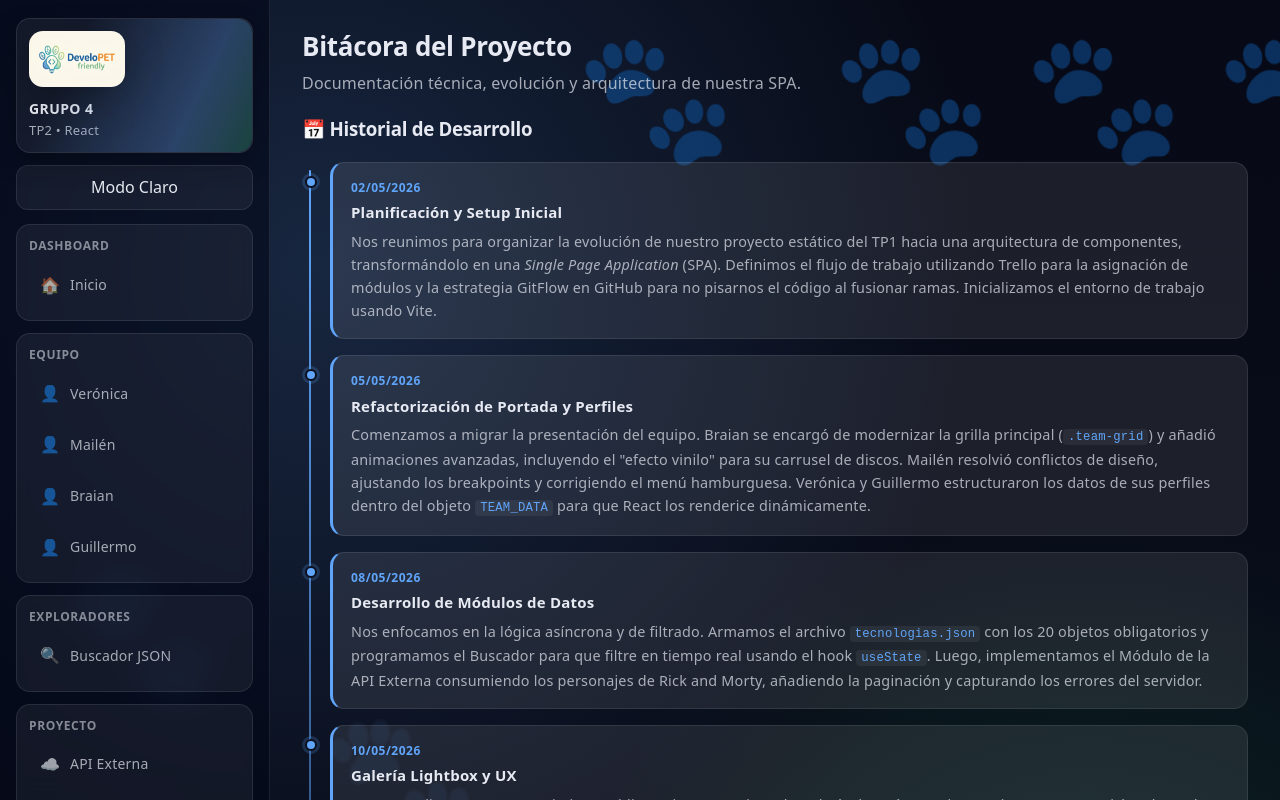
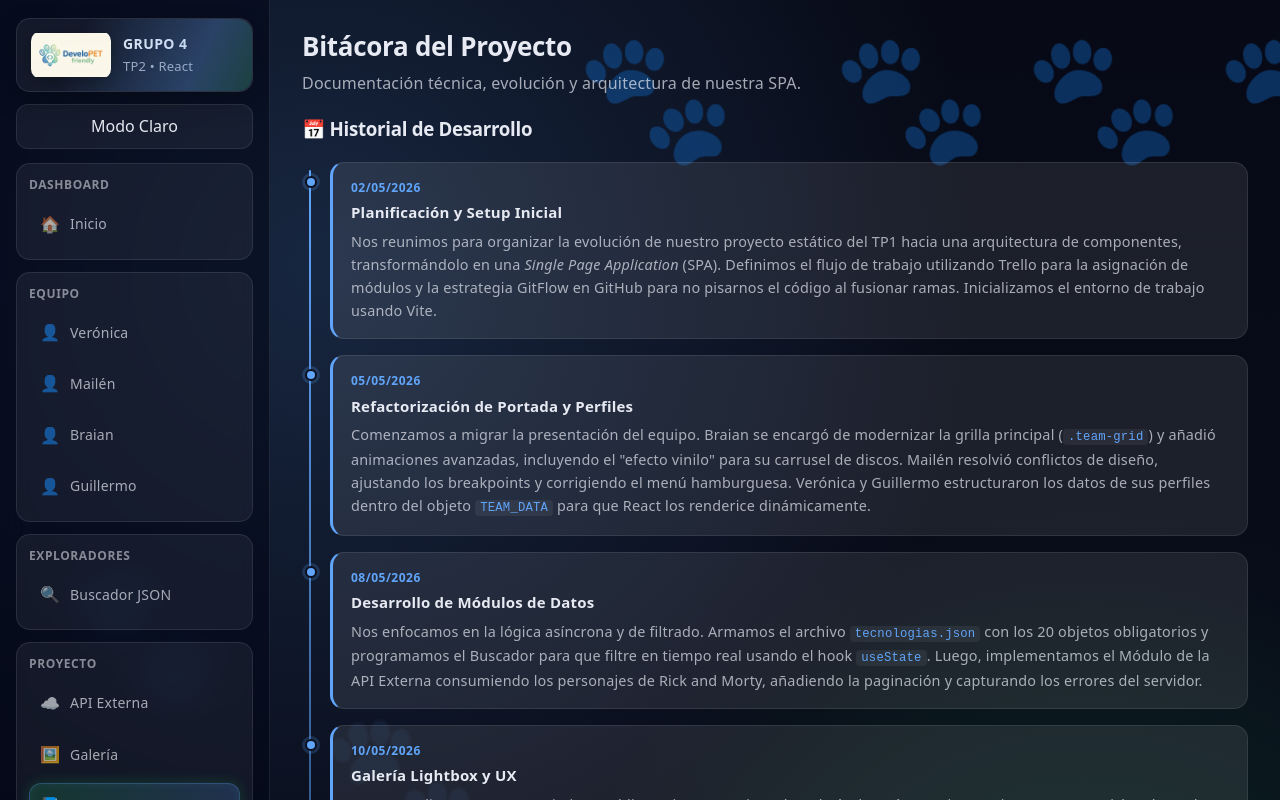
Before and after one commit to Grupo4-ComD/TP2-Frontend, a React (Vite) app: page /bitacora in a window 1280 px wide. Shown: the top 800 px of the page. Built offline with nearby package versions, Linux system fonts and the light colour scheme.

Commit message:
se acomoda logo

```diff
--- a/src/components/Layout.jsx
+++ b/src/components/Layout.jsx
@@ -109,8 +109,10 @@ function Layout({ children }) {
         <div className="sidebar-top">
           <div className="brand">
             <img className="brand-logo" src="/img/logodev.jpeg" alt="Logo Dev" />
-            <div className="brand-title">Grupo 4</div>
-            <div className="brand-subtitle">TP2 • React</div>
+            <div className="brand-text">
+              <div className="brand-title">Grupo 4</div>
+              <div className="brand-subtitle">TP2 • React</div>
+            </div>
           </div>
           <button
             type="button"
--- a/src/index.css
+++ b/src/index.css
@@ -138,15 +138,22 @@ p {
 
 .brand {
   display: flex;
-  flex-direction: column;
-  gap: 2px;
-  padding: 12px 12px;
+  flex-direction: row;
+  align-items: center;
+  gap: 12px;
+  padding: 12px 14px;
   border-radius: var(--radius);
   background: var(--surface);
   border: 1px solid var(--border);
   box-shadow: var(--shadow-soft);
   position: relative;
   overflow: hidden;
+}
+
+.brand-text {
+  display: flex;
+  flex-direction: column;
+  gap: 2px;
 }
 
 .brand::before {
@@ -178,12 +185,14 @@ p {
 }
 
 .brand-logo {
-  width: 96px;
-  height: 56px;
-  border-radius: 14px;
+  height: 48px;
+  width: auto;
+  max-width: 80px;
+  border-radius: 10px;
   display: block;
-  margin-bottom: 10px;
-  filter: drop-shadow(0 10px 18px rgba(0, 0, 0, 0.25));
+  flex-shrink: 0;
+  object-fit: contain;
+  filter: drop-shadow(0 4px 10px rgba(0, 0, 0, 0.3));
 }
 
 :root[data-theme='light'] .brand-logo {
```
